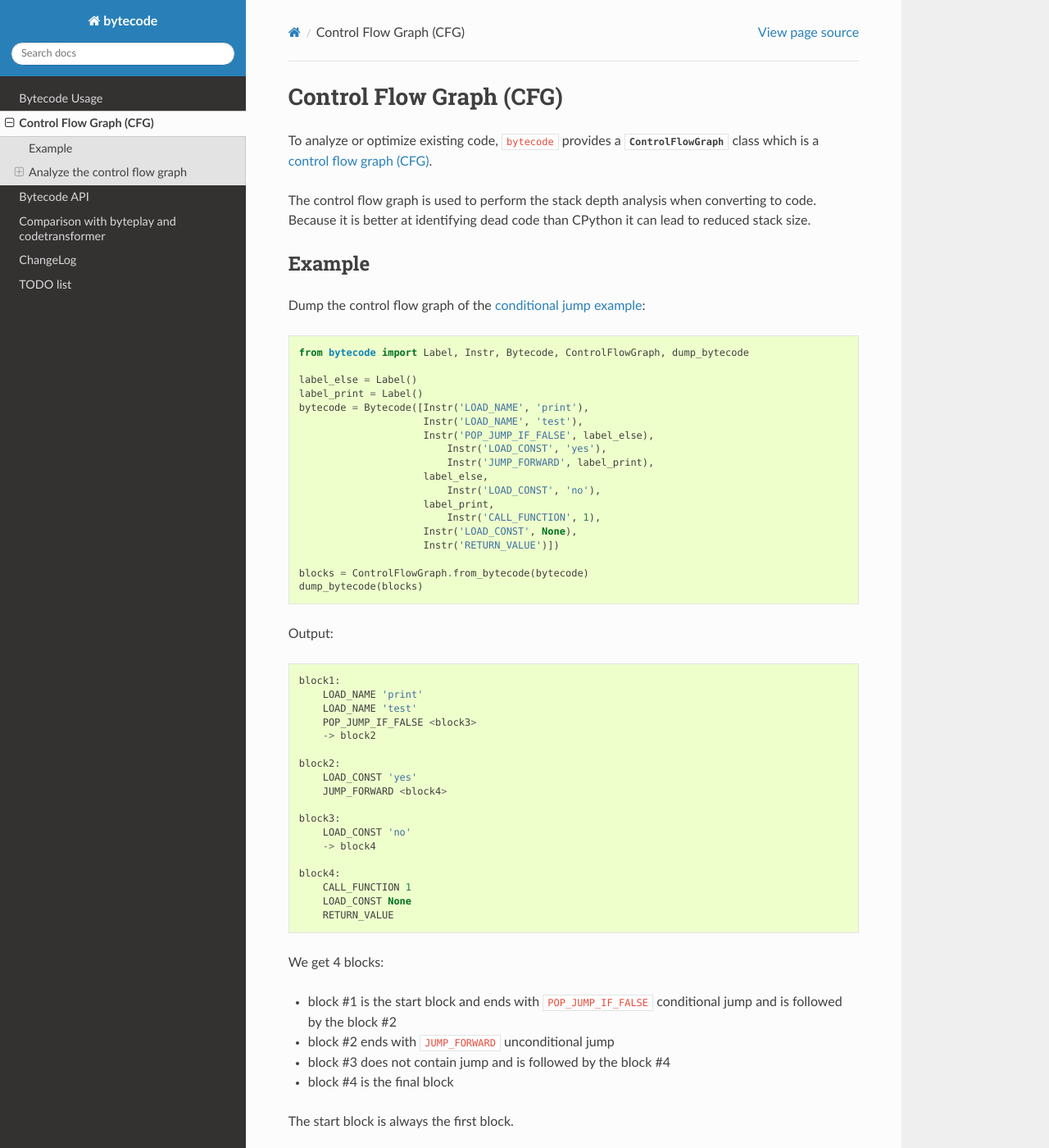
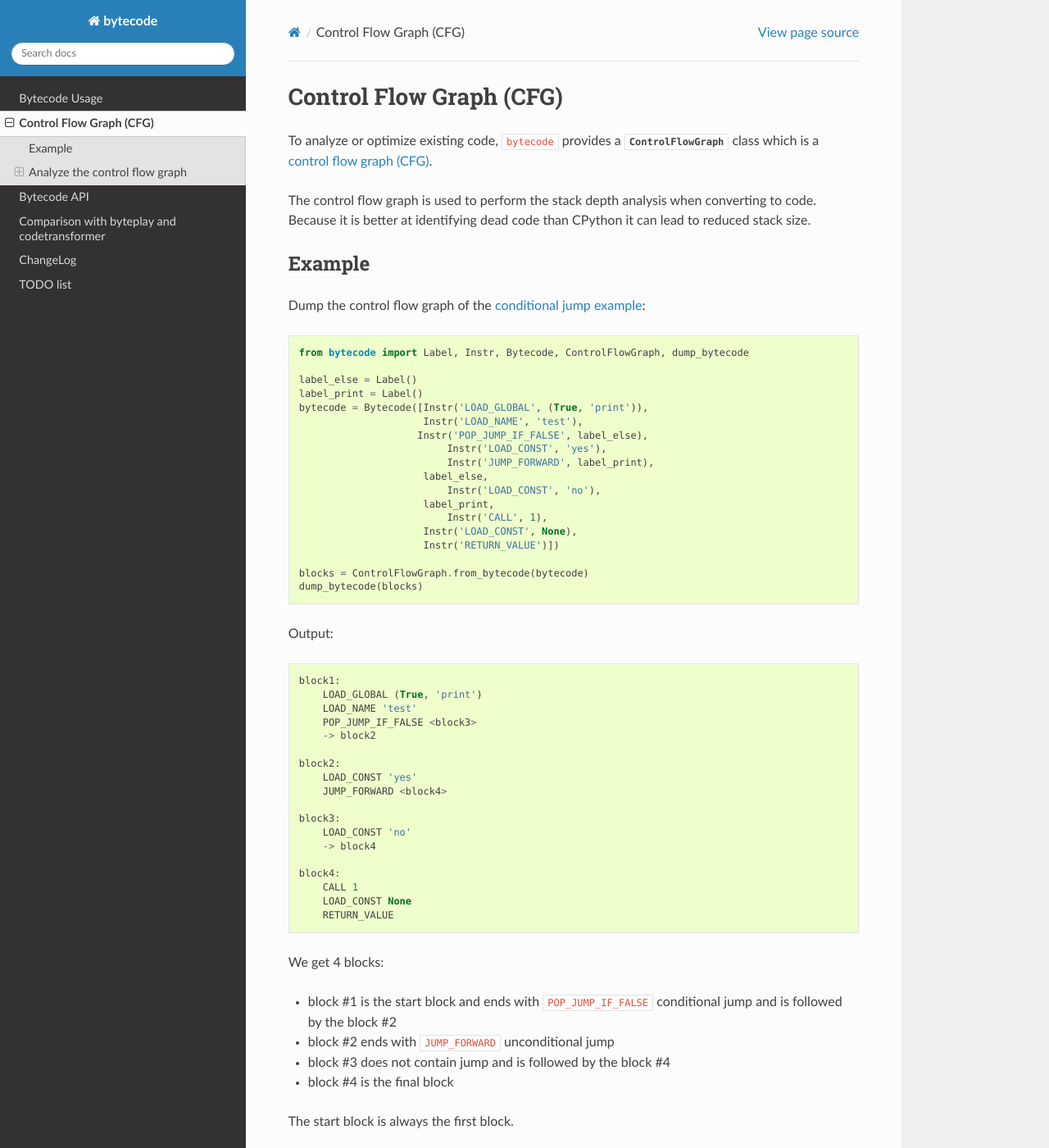
Before and after one commit to MatthieuDartiailh/bytecode, a Sphinx documentation site: the page built from doc/cfg.rst, in a window 1280 px wide and 1400 px high. Shown: the whole window at 82% size. Built offline with Sphinx 7.4.7 and the Read the Docs theme 2.0.0, drawn with Linux system fonts in a browser that asks for light colours; the version number could not be read and is left out; some of the changed text lies outside the part shown.

Commit message:
Update cfg.rst for python3.11/3.12

```diff
--- a/doc/cfg.rst
+++ b/doc/cfg.rst
@@ -20,15 +20,15 @@ Dump the control flow graph of the :ref:`conditional jump example
 
     label_else = Label()
     label_print = Label()
-    bytecode = Bytecode([Instr('LOAD_NAME', 'print'),
+    bytecode = Bytecode([Instr('LOAD_GLOBAL', (True, 'print')),
                          Instr('LOAD_NAME', 'test'),
-                         Instr('POP_JUMP_IF_FALSE', label_else),
+                        Instr('POP_JUMP_IF_FALSE', label_else),
                              Instr('LOAD_CONST', 'yes'),
                              Instr('JUMP_FORWARD', label_print),
                          label_else,
                              Instr('LOAD_CONST', 'no'),
                          label_print,
-                             Instr('CALL_FUNCTION', 1),
+                             Instr('CALL', 1),
                          Instr('LOAD_CONST', None),
                          Instr('RETURN_VALUE')])
 
@@ -38,7 +38,7 @@ Dump the control flow graph of the :ref:`conditional jump example
 Output::
 
     block1:
-        LOAD_NAME 'print'
+        LOAD_GLOBAL (True, 'print')
         LOAD_NAME 'test'
         POP_JUMP_IF_FALSE <block3>
         -> block2
@@ -52,7 +52,7 @@ Output::
         -> block4
 
     block4:
-        CALL_FUNCTION 1
+        CALL 1
         LOAD_CONST None
         RETURN_VALUE
 
@@ -107,7 +107,7 @@ Example of a ``display_blocks()`` function::
 
     label_else = Label()
     label_print = Label()
-    bytecode = Bytecode([Instr('LOAD_NAME', 'print'),
+    bytecode = Bytecode([Instr('LOAD_GLOBAL', (True, 'print')),
                          Instr('LOAD_NAME', 'test'),
                          Instr('POP_JUMP_IF_FALSE', label_else),
                              Instr('LOAD_CONST', 'yes'),
@@ -115,7 +115,7 @@ Example of a ``display_blocks()`` function::
                          label_else,
                              Instr('LOAD_CONST', 'no'),
                          label_print,
-                             Instr('CALL_FUNCTION', 1),
+                             Instr('CALL', 1),
                          Instr('LOAD_CONST', None),
                          Instr('RETURN_VALUE')])
 
@@ -125,7 +125,7 @@ Example of a ``display_blocks()`` function::
 Output::
 
     Block #1
-        LOAD_NAME 'print'
+        LOAD_GLOBAL (True, 'print')
         LOAD_NAME 'test'
         POP_JUMP_IF_FALSE <block #3>
         => <block #2>
@@ -139,7 +139,7 @@ Output::
         => <block #4>
 
     Block #4
-        CALL_FUNCTION 1
+        CALL 1
         LOAD_CONST None
         RETURN_VALUE
 
@@ -193,7 +193,7 @@ Example to a recursive ``display_block()`` function::
 
     label_else = Label()
     label_print = Label()
-    bytecode = Bytecode([Instr('LOAD_NAME', 'print'),
+    bytecode = Bytecode([Instr('LOAD_GLOBAL', (True, 'print')),
                          Instr('LOAD_NAME', 'test'),
                          Instr('POP_JUMP_IF_FALSE', label_else),
                              Instr('LOAD_CONST', 'yes'),
@@ -201,7 +201,7 @@ Example to a recursive ``display_block()`` function::
                          label_else,
                              Instr('LOAD_CONST', 'no'),
                          label_print,
-                             Instr('CALL_FUNCTION', 1),
+                             Instr('CALL', 1),
                          Instr('LOAD_CONST', None),
                          Instr('RETURN_VALUE')])
 
@@ -211,7 +211,7 @@ Example to a recursive ``display_block()`` function::
 Output::
 
     Block #1
-        LOAD_NAME 'print'
+        LOAD_GLOBAL (True, 'print')
         LOAD_NAME 'test'
         POP_JUMP_IF_FALSE <block #3>
         => <block #2>
@@ -221,7 +221,7 @@ Output::
         JUMP_FORWARD <block #4>
 
     Block #4
-        CALL_FUNCTION 1
+        CALL 1
         LOAD_CONST None
         RETURN_VALUE
 
```
